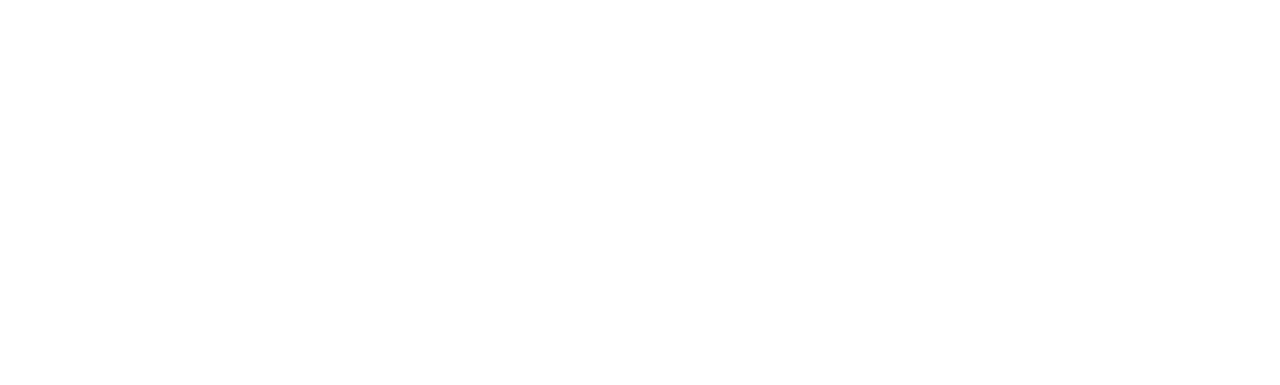
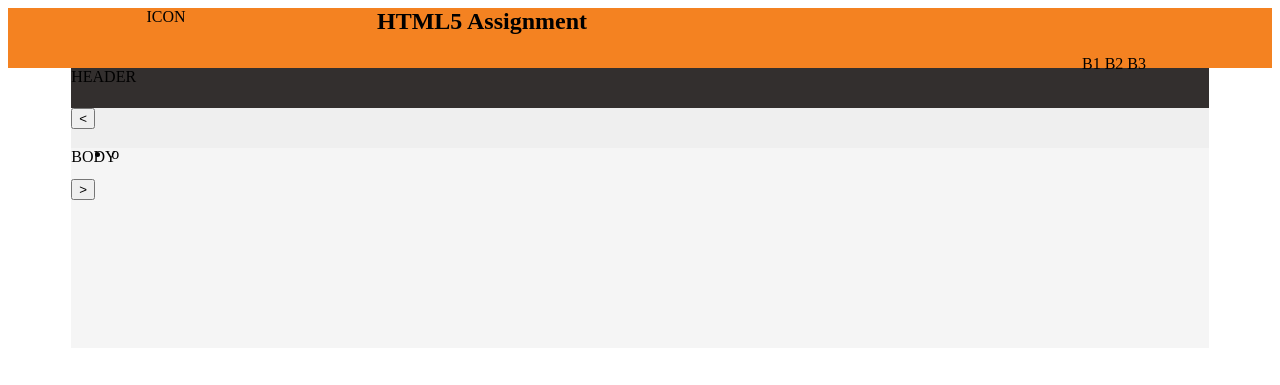
Before and after one commit to AkrasiDalin/Learning-platform-Intro-Page, a plain HTML site: page index.html in a window 1280 px wide. Drawn offline with Linux system fonts and the light colour scheme.

Commit message:
Create temporary html structure

```diff
--- a/index.html
+++ b/index.html
@@ -2,10 +2,50 @@
     <head>
         <title>HTML5 Assignment</title>
         <link rel='stylesheet' type='text/css' href='styles/style.css'/>
-        <script src='js/script.js'></script>
+        <script src='js/script.js' defer></script>
     </head>
 
     <body>
+        <header>
+            <div class='container'>
+                <span>ICON</span>
+                <h2>HTML5 Assignment</h2>
+                <div class='menu-wrapper'>
+                    <span>B1</span>
+                    <span>B2</span>
+                    <span>B3</span>
+                </div> <!-- end menu-objs  -->
+            </div> <!-- end header container -->
+        </header>
+        <main>
+            <div class='carousel-container'>
 
+                <!-- CAROUSEL HEADER -->
+                <div class='carousel-header'>
+                    HEADER
+                </div>
+
+                <!-- CAROUSEL BUTTONS SECTION -->
+                <div class='buttons-area'>
+
+                   <button class='left-button'><</button> <!-- left button -->
+
+                   <div class='indicator-wrapper'> <!-- indicators -->
+                       <ul>
+                        <li>
+                            <span id='indicator1'>o</span>
+                        </li>
+                       </ul>
+                   </div>
+
+                   <button class='right-button'>></button> <!-- right button -->
+                </div>
+
+                <!-- CAROUSEL MAIN BODY -->
+                <div class='carousel-body'>
+                    BODY
+                </div>
+            </div>
+        </main>
     </body>
 </html>
--- a/styles/style.css
+++ b/styles/style.css
@@ -0,0 +1,50 @@
+/* HEADER */
+
+header {
+    background-color: #f48221;
+    width: 100%;
+    height: 60px;
+}
+
+header .container {
+    color: #000;
+    text-align: center;
+    display: inline;
+}
+
+header .container > span {
+    width: 25%;
+    float: left;
+}
+
+header .container > h2 {
+    width: 50%;
+}
+
+header .container .menu-wrapper {
+    width: 25%;
+    float: right;
+}
+
+/* MAIN */
+
+.carousel-container {
+    margin: 0 auto;
+    width: 90%;
+    height: 40%;
+}
+
+.carousel-container .carousel-header {
+    background-color: #332f2e;
+    height: 40px;
+}
+
+.carousel-container .buttons-area {
+    background-color: #efefef;
+    height: 40px;
+}
+
+.carousel-container .carousel-body {
+    background-color: #f5f5f5;
+    height: 200px;
+}
```
